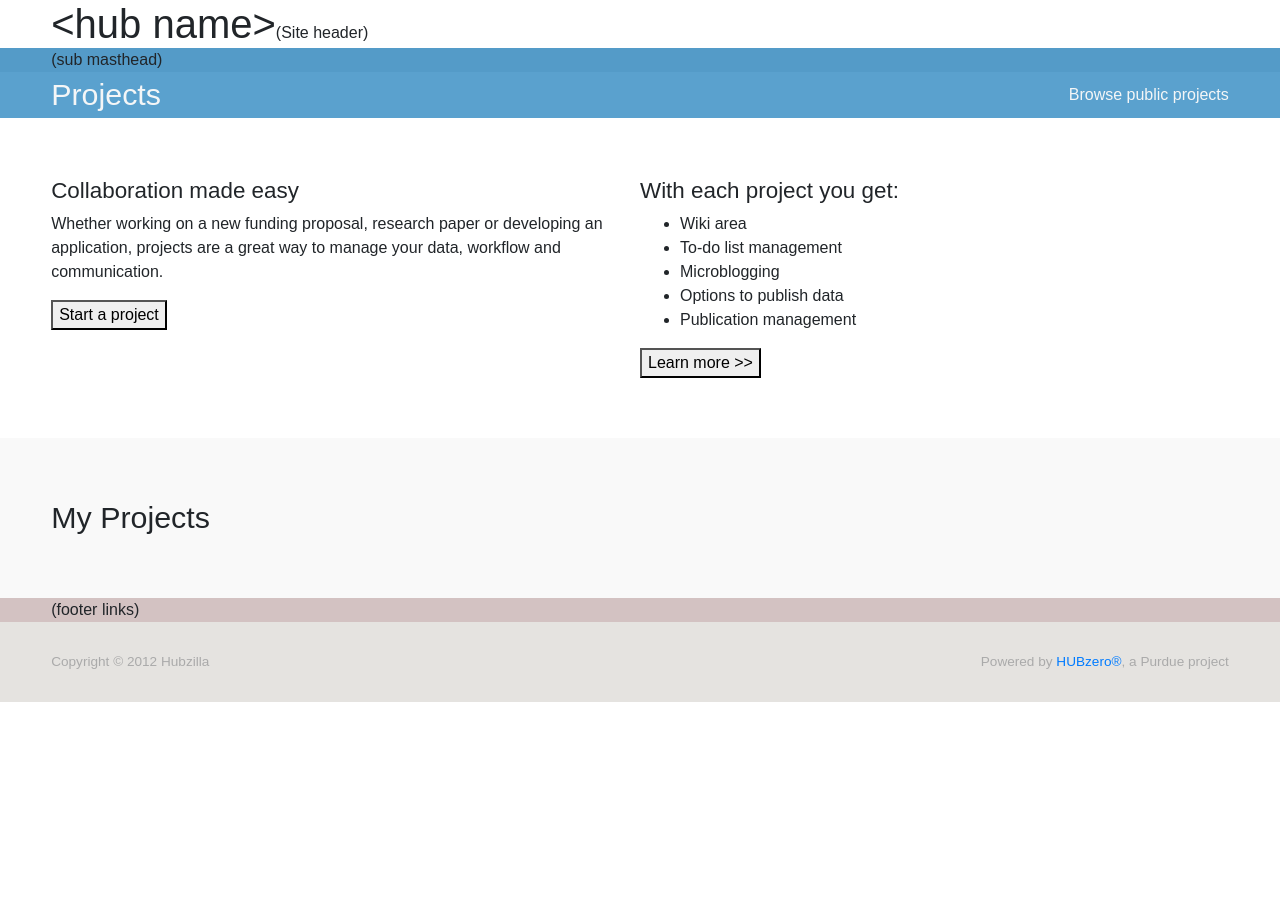
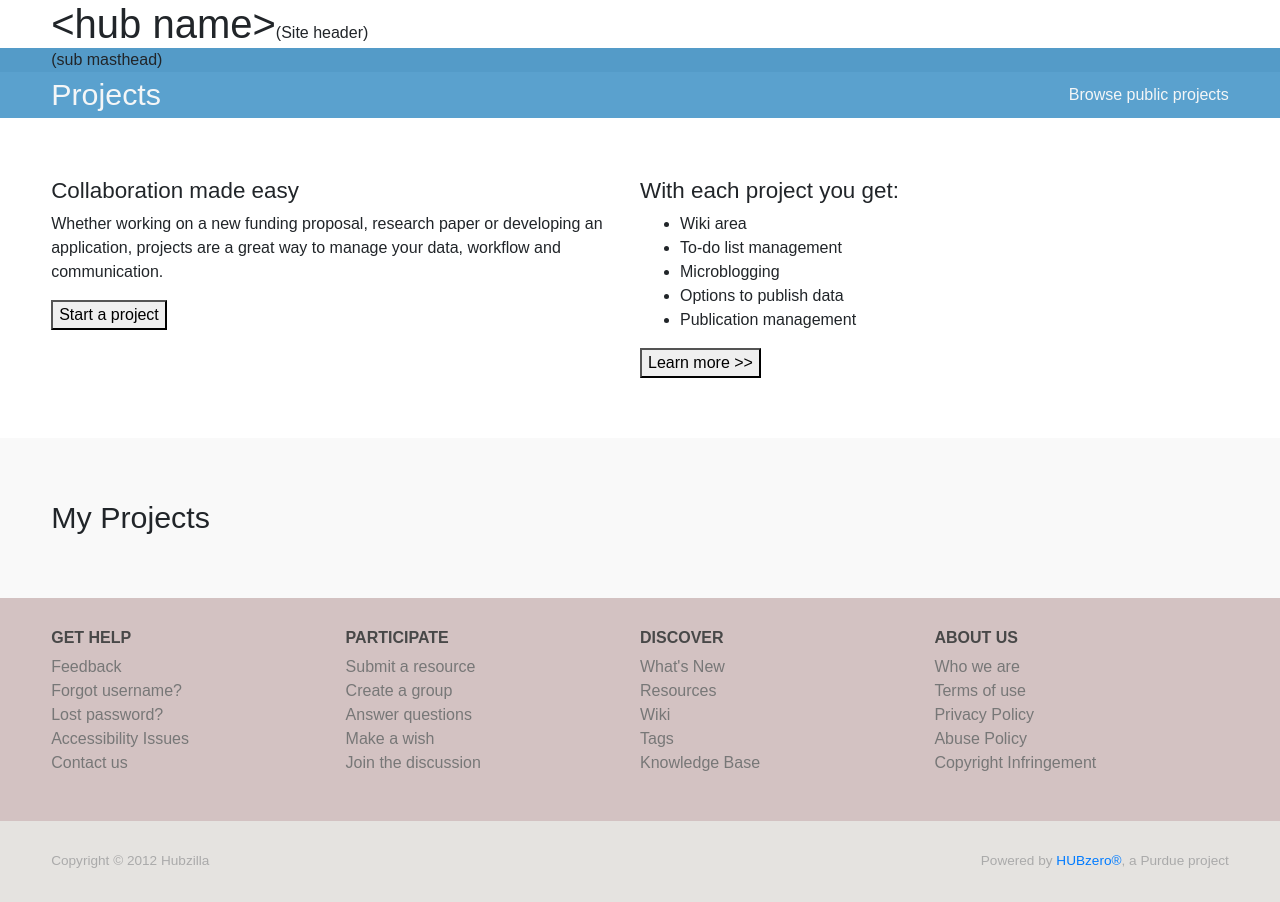
Before and after one commit to anthonyfuentes/hz_react_experiment, a React (Create React App) app: page / in a window 1280 px wide. Before the commit the page ends 800 px from the top, so only its background shows below. Built offline with nearby package versions, Linux system fonts and the light colour scheme.

Commit message:
Complete implementation of site footer links

```diff
--- a/src/components/SiteFooter.js
+++ b/src/components/SiteFooter.js
@@ -1,4 +1,6 @@
 import React from 'react'
+import {TitledLinkList} from './'
+import {SiteFooterConfig as Config} from '../config'
 import '../style/siteFooter.css'
 
 const SiteFooter = (props) => {
@@ -6,7 +8,11 @@ const SiteFooter = (props) => {
   return (
     <footer className="site-footer">
       <div className="footer-links layout-top">
-        (footer links)
+        {Config.map((linkMenu, i) =>
+          <span className="span4" key={i}>
+            <TitledLinkList {...linkMenu} />
+          </span>
+        )}
       </div>
       <div className="footer-copy layout-top">
         <span>Copyright © 2012 Hubzilla</span>
--- /dev/null
+++ b/src/components/TitledLinkList.js
@@ -0,0 +1,31 @@
+import React from 'react'
+import PropTypes from 'prop-types'
+import '../style/titledLinkList.css'
+
+const TitledLinkList = (props) => {
+
+  const {links,title} = props
+
+  return (
+    <span className="titled-link-list">
+      <h3>{title}</h3>
+      <ul>
+        {Object.keys(links).map((text, i) =>
+          <li key={i}><a href={links[text]}>{text}</a></li>
+        )}
+      </ul>
+    </span>
+  )
+}
+
+TitledLinkList.propTypes = {
+  title: PropTypes.string,
+  links: PropTypes.object
+}
+
+TitledLinkList.defaultProps = {
+  title: '',
+  links: {}
+}
+
+export default TitledLinkList
--- a/src/components/index.js
+++ b/src/components/index.js
@@ -8,6 +8,7 @@ import ProjectsList from './ProjectsList'
 import SiteFooter from './SiteFooter'
 import SiteHeader from './SiteHeader'
 import SubMasthead from './SubMasthead'
+import TitledLinkList from './TitledLinkList'
 
 export {
   ContentHeader,
@@ -18,5 +19,6 @@ export {
   ProjectsList,
   SiteFooter,
   SiteHeader,
-  SubMasthead
+  SubMasthead,
+  TitledLinkList
 }
--- /dev/null
+++ b/src/config/SiteFooterConfig.js
@@ -0,0 +1,45 @@
+
+const SiteFooterConfig = [
+  {
+    title: 'GET HELP',
+    links: {
+      'Feedback': 'https://bossk.aws.hubzero.org/feedback',
+      'Forgot username?': 'https://bossk.aws.hubzero.org/members/myaccount',
+      'Lost password?': 'https://bossk.aws.hubzero.org/login/reset',
+      'Accessibility Issues': 'https://bossk.aws.hubzero.org/legal/accessibility',
+      'Contact us': 'https://bossk.aws.hubzero.org/about/contact'
+    }
+  },
+  {
+    title: 'PARTICIPATE',
+    links: {
+      'Submit a resource': 'https://bossk.aws.hubzero.org/resources/new',
+      'Create a group': 'https://bossk.aws.hubzero.org/groups/new',
+      'Answer questions': 'https://bossk.aws.hubzero.org/answers',
+      'Make a wish': 'https://bossk.aws.hubzero.org/wishlist',
+      'Join the discussion': 'https://bossk.aws.hubzero.org/forum'
+    }
+  },
+  {
+    title: 'DISCOVER',
+    links: {
+      'What\'s New': 'https://bossk.aws.hubzero.org/whatsnew',
+      'Resources': 'https://bossk.aws.hubzero.org/resources',
+      'Wiki': 'https://bossk.aws.hubzero.org/wiki',
+      'Tags': 'https://bossk.aws.hubzero.org/tags',
+      'Knowledge Base': 'https://bossk.aws.hubzero.org/kb'
+    }
+  },
+  {
+    title: 'ABOUT US',
+    links: {
+      'Who we are': 'https://bossk.aws.hubzero.org/about',
+      'Terms of use': 'https://bossk.aws.hubzero.org/legal/terms',
+      'Privacy Policy': 'https://bossk.aws.hubzero.org/legal/privacy',
+      'Abuse Policy': 'https://bossk.aws.hubzero.org/legal/abuse',
+      'Copyright Infringement': 'https://bossk.aws.hubzero.org/about/dmcapolicy'
+    }
+  }
+]
+
+export default SiteFooterConfig
--- /dev/null
+++ b/src/config/index.js
@@ -0,0 +1,6 @@
+
+import SiteFooterConfig from './SiteFooterConfig.js'
+
+export {
+  SiteFooterConfig
+}
--- a/src/index.js
+++ b/src/index.js
@@ -1,6 +1,6 @@
 import React from 'react'
 import ReactDOM from 'react-dom'
-import {BrowserRouter,Route} from 'react-router-dom'
+import {BrowserRouter} from 'react-router-dom'
 import 'bootstrap/dist/css/bootstrap.css'
 import App from './components/App'
 import './style/index.css'
--- a/src/style/siteFooter.css
+++ b/src/style/siteFooter.css
@@ -1,6 +1,13 @@
 
 .site-footer > .footer-links {
+  display: flex;
   background-color: #d3c2c2;
+  padding-bottom: 30px;
+  padding-top: 30px;
+}
+
+.site-footer > .footer-links .span4 {
+  width: 25%;
 }
 
 .site-footer > .footer-copy {
--- /dev/null
+++ b/src/style/titledLinkList.css
@@ -0,0 +1,15 @@
+
+.titled-link-list a {
+  color: #777;
+}
+
+.titled-link-list h3 {
+  color: #484848;
+  font-size: 1em;
+  font-weight: 600;
+}
+
+.titled-link-list ul {
+  list-style: none;
+  padding: 0;
+}
```
Also changed, not shown: 1 other file (tests, documents, lock files or other folders).
